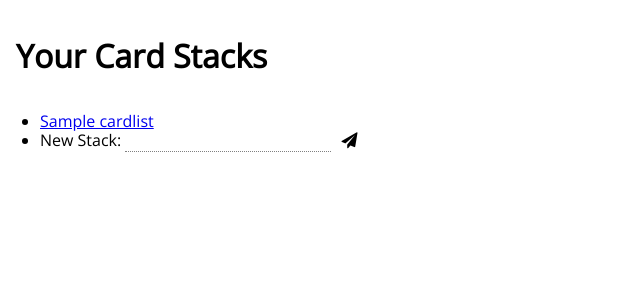
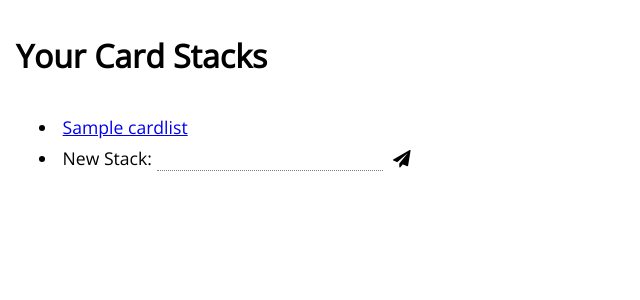
Before and after one commit to macolo/flashcards, a Django app: page /cardlists/ in a window 1280 px wide. Shown: the part 28-328 px from the top of the page, without its empty margins (0-640 px from the left). Run offline with Django 3.2, Linux system fonts and the light colour scheme; a user stored in the database is signed in; tables that the repository leaves empty hold one stand-in row (values such as "Sample post"); some libraries are stand-ins or nearby versions; some web fonts are replaced.

Commit message:
Made it a bit more beautiful

```diff
--- a/cards/static/main.css
+++ b/cards/static/main.css
@@ -53,9 +53,18 @@ body {
     outline: none;
 }
 
-#card_list {
+#card-list {
     /* subsequent divs should start below */
     overflow:hidden;
+}
+
+#cardlist-list {
+    font-size: 1.1em;
+    margin-left:1em;
+}
+
+#cardlist-list li {
+    padding:5px;
 }
 
 .card {
@@ -114,7 +123,7 @@ body {
     font-size:14px !important;
 }
 
-#card_list textarea {
+#card-list textarea {
     background-color: transparent;
     border:none;
     border-bottom: 1px dotted grey;
--- a/cards/templates/cards/card_list.html
+++ b/cards/templates/cards/card_list.html
@@ -14,7 +14,7 @@
 {% block error_msg %}{% if error_msg %}<div id="error_msg">{{ error_msg }}</div>{% endif %}{% endblock %}
 
 {% block content %}
-    <div id="card_list">
+    <div id="card-list">
         {% if card_list %}
 
 
--- a/cards/templates/cards/cardlist_list.html
+++ b/cards/templates/cards/cardlist_list.html
@@ -7,7 +7,7 @@
 {% block content %}
 
     {% if cardlist_list %}
-        <ul>
+        <ul id="cardlist-list">
             {% for cardlist in cardlist_list %}
                 <li><a href="{% url 'cards:cardlist' cardlist.id %}">{{ cardlist.cardlist_name }}</a></li>
             {% endfor %}
```
